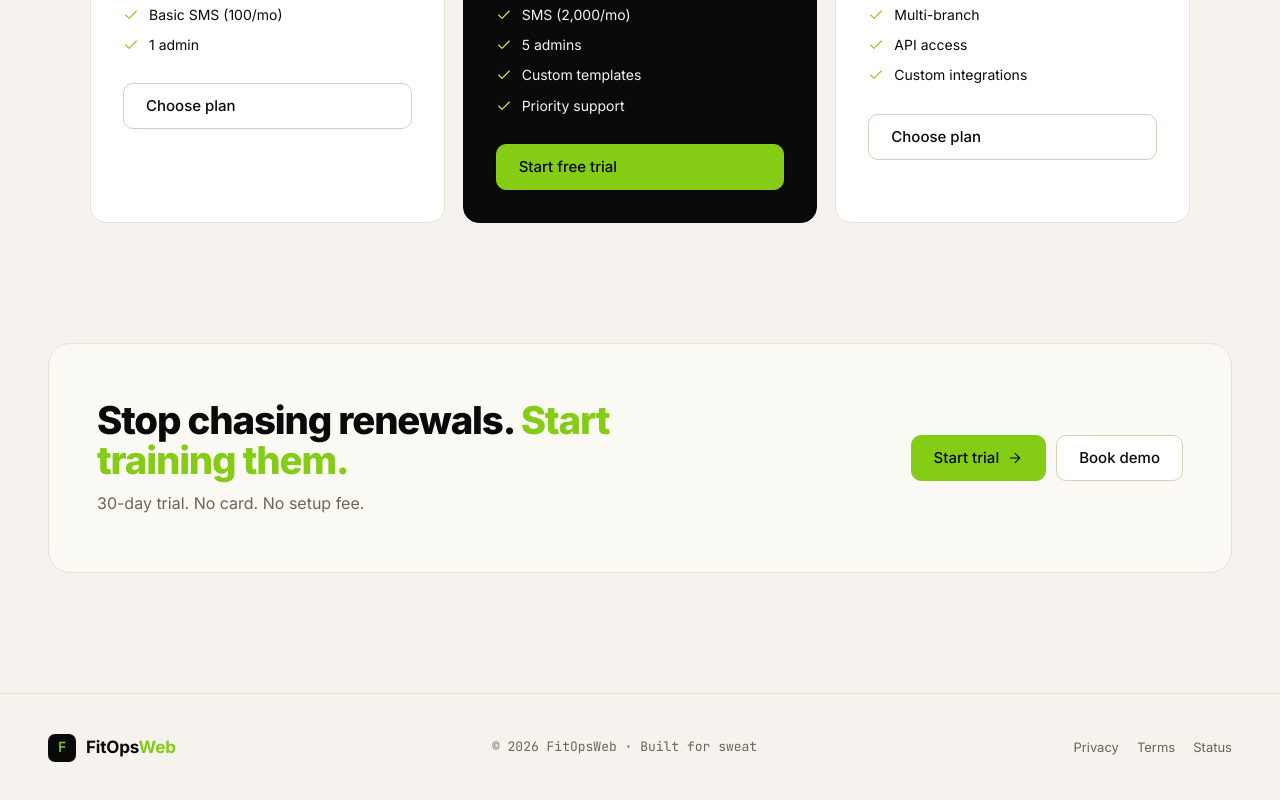
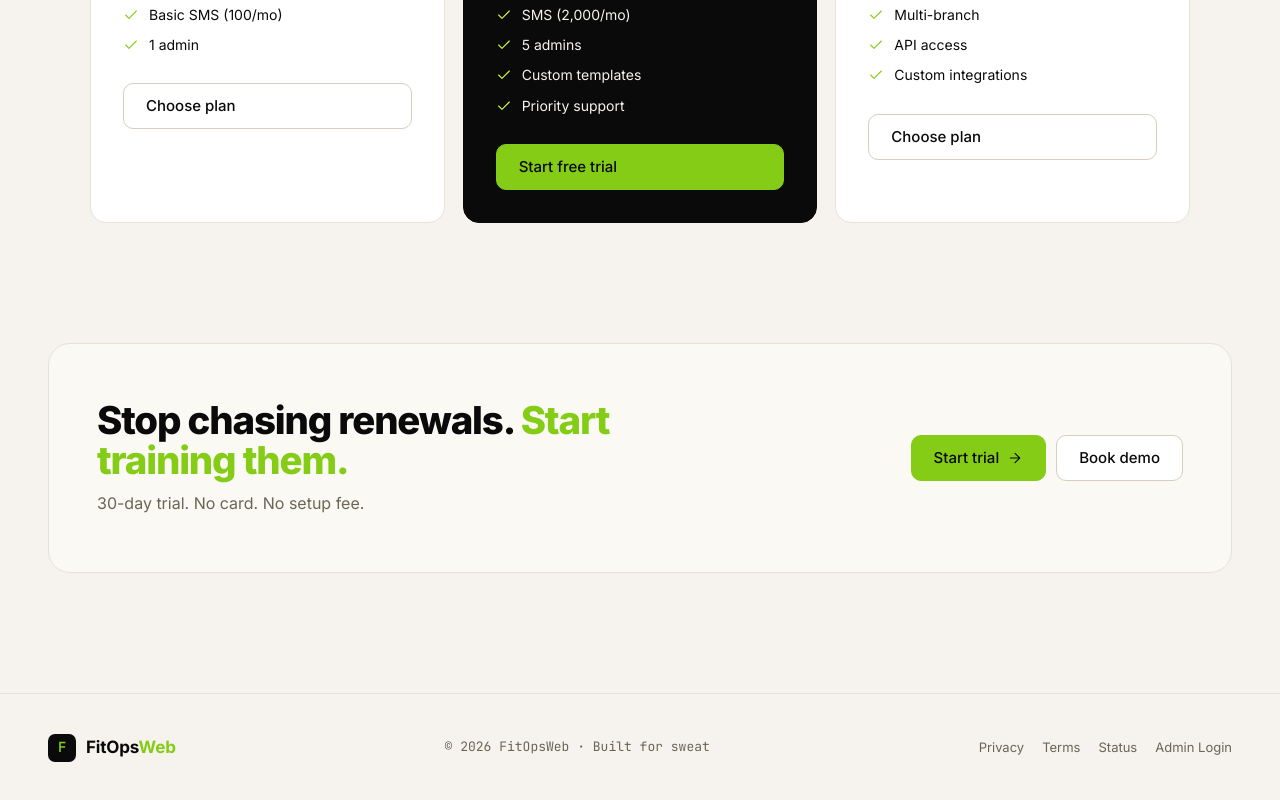
Before and after one commit to Suyashaa14/FitOpsWeb, a React (Vite) app: page / in a window 1280 px wide. Shown: the part 2877-3677 px from the top of the page. Built offline with nearby package versions, Linux system fonts and the light colour scheme.

Commit message:
Added admin login to footer

```diff
--- a/src/pages/LandingPage.jsx
+++ b/src/pages/LandingPage.jsx
@@ -268,6 +268,12 @@ export default function LandingPage() {
             {['Privacy', 'Terms', 'Status'].map(l => (
               <a key={l} style={{ fontSize: 13, color: 'var(--muted)', cursor: 'pointer' }}>{l}</a>
             ))}
+            <a
+              onClick={() => navigate('/login')}
+              style={{ fontSize: 13, color: 'var(--muted)', cursor: 'pointer' }}
+            >
+              Admin Login
+            </a>
           </div>
         </div>
       </footer>
```
